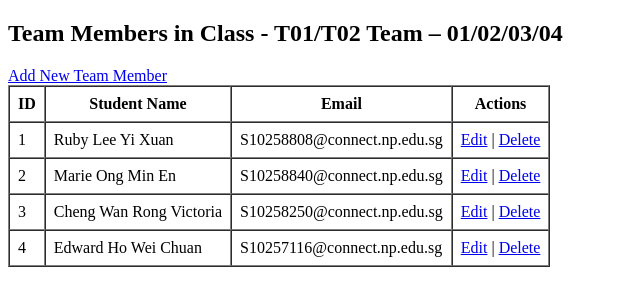
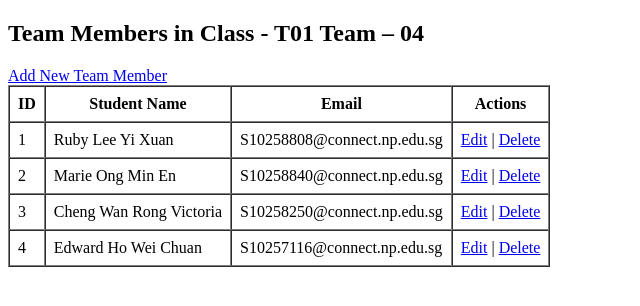
Before and after one commit to duccsuccer/cicdrepo, a PHP site: page / in a window 1280 px wide. Shown: the top 306 px of the page, without its empty margins (0-640 px from the left). Run offline with PHP 8.4, Linux system fonts and the light colour scheme; data that the repository does not hold is empty.

Commit message:
edit index.php

```diff
--- a/src/index.php
+++ b/src/index.php
@@ -5,7 +5,7 @@
     <title>CNAS Assignment - Team Members List</title>
 </head>
 <body>
-    <h2>Team Members in Class - T01/T02 Team – 01/02/03/04</h2>
+    <h2>Team Members in Class - T01 Team – 04</h2>
     <a href="create.php">Add New Team Member</a>
     <table border="1" cellpadding="8" cellspacing="0">
         <tr>
```
